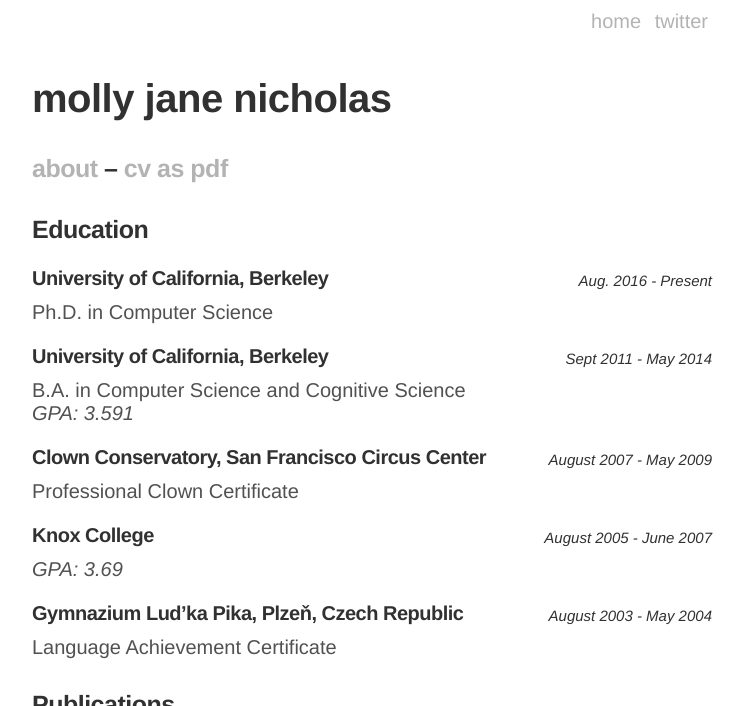
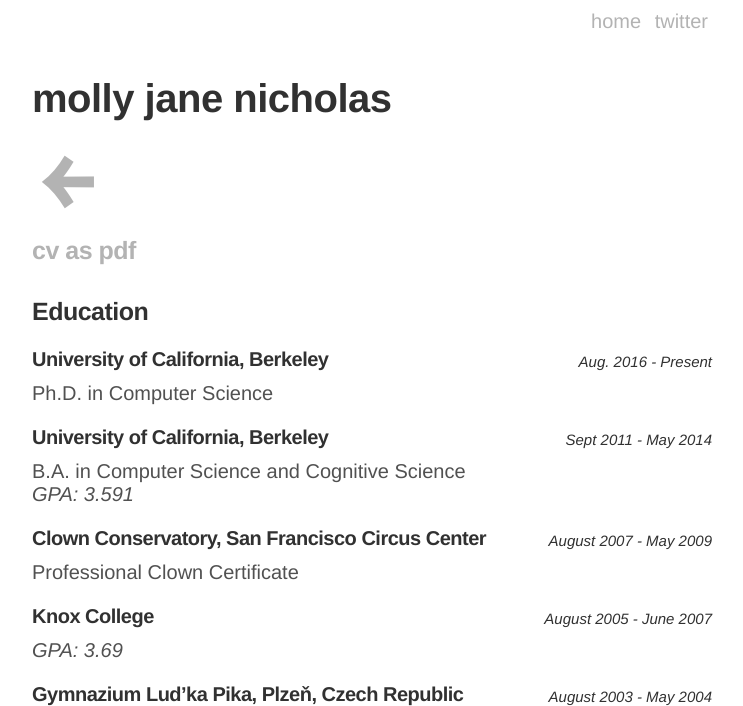
Before and after one commit to molecule/molecule.github.io, a Jekyll site: the page built from cv.md, in a window 1280 px wide, cut to the strip 0-706 px from the top of the page. Shown: the whole strip, without its empty margins (268-1011 px from the left). Built offline with Jekyll 4.4.1, drawn with Linux system fonts in a browser that asks for light colours.

Commit message:
Remove confusing about link, and add back arrow

```diff
--- a/cv.md
+++ b/cv.md
@@ -5,7 +5,13 @@
 
 # molly jane nicholas
 
-### [about](/) -- [cv as pdf](/molly-jane-nicholas.pdf){:target="_blank"}
+<style>
+#back { margin-right: 100%; }
+</style>
+
+<h1> <a id="back" href="/">&#65513;</a> </h1>
+
+### [cv as pdf](/molly-jane-nicholas.pdf){:target="_blank"}
 
 <!--Welcome to my CV-->
 
```
